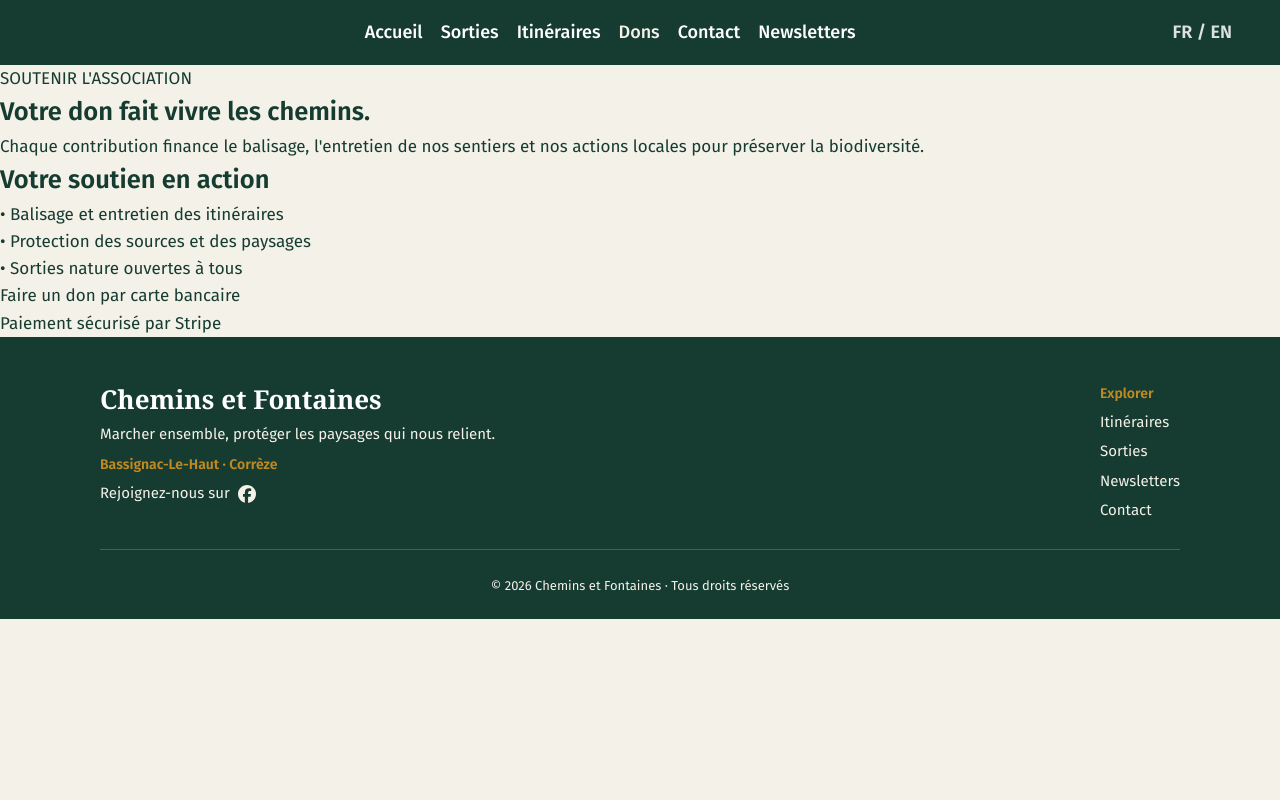
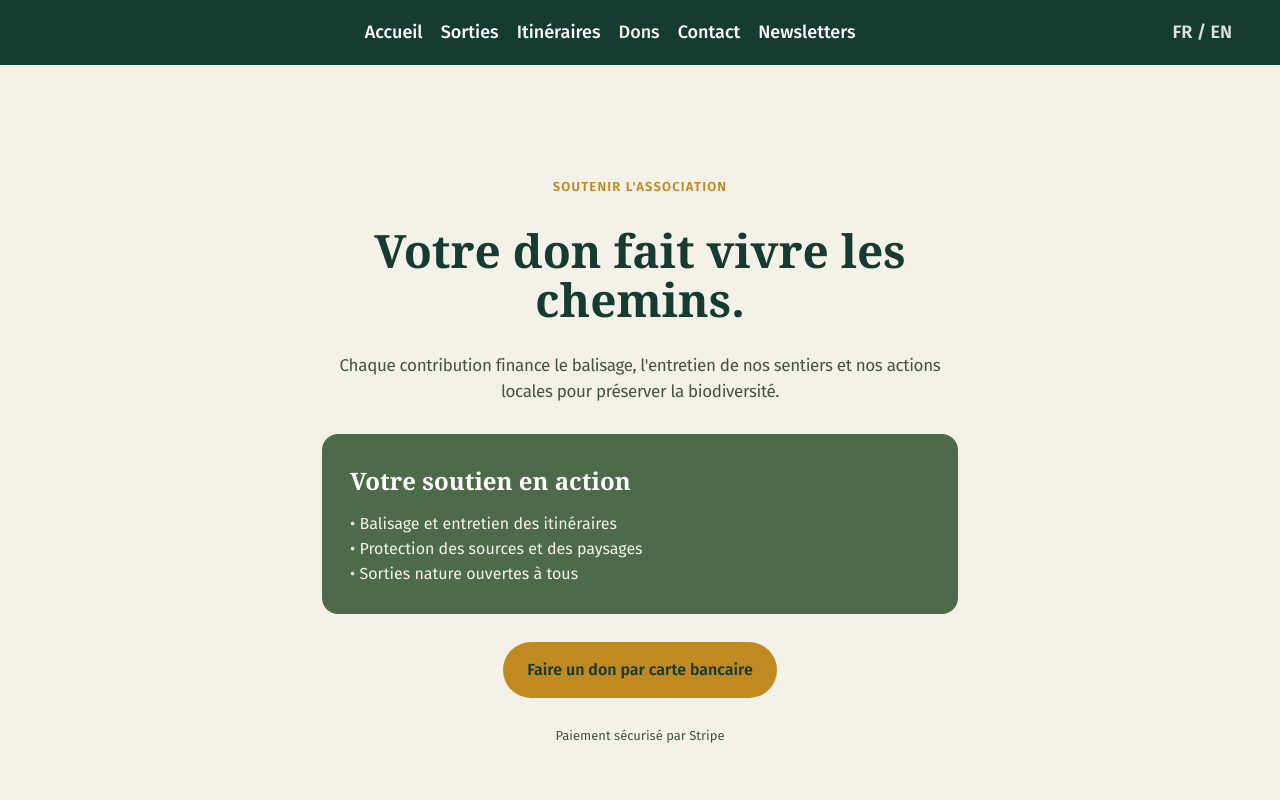
Before and after one commit to olivierpellegrin-ops/cheminsetfontaines, a Next.js app: page /fr/dons in a window 1280 px wide. Shown: the top 800 px of the page. Built offline with nearby package versions, Linux system fonts and the light colour scheme; a web font is replaced by a local one.

Commit message:
fix(ui): CSS page Dons a l'identique Framer (wrap 780, kicker ls 1.2px, titre 46px, lead 17px ls -0.02em, impact #4d6b4b, bouton ochre 15/24, note Stripe)

```diff
--- a/app/globals.css
+++ b/app/globals.css
@@ -898,3 +898,112 @@ img {
     width: 100%;
   }
 }
+
+/* ---------- Page Dons (fr/dons, .framer-c5b806) ----------
+   Relevé HTTrack 23/11/2026 : colonne max 780px centrée (racine
+   align-items:center), flex column align center, gap 28, padding
+   112px 72px (mobile 72px 24px, pas d'override tablette). */
+.dons-wrap {
+  max-width: 780px;
+  width: 100%;
+  margin: 0 auto;
+  box-sizing: border-box;
+  display: flex;
+  flex-direction: column;
+  align-items: center;
+  gap: 28px;
+  padding: 112px 72px;
+}
+
+.dons-kicker {
+  font-family: var(--font-body);
+  font-size: 13px;
+  font-weight: 600;
+  letter-spacing: 1.2px;
+  text-align: center;
+  color: var(--ochre);
+}
+
+.dons-title {
+  margin: 0;
+  font-family: var(--font-display);
+  font-weight: 700;
+  font-size: 46px;
+  line-height: 1.08em;
+  text-align: center;
+  color: var(--forest);
+}
+
+.dons-lead {
+  margin: 0;
+  width: 100%;
+  font-family: var(--font-body);
+  font-size: 17px;
+  font-weight: 400;
+  letter-spacing: -0.02em;
+  line-height: 1.55em;
+  text-align: center;
+  color: var(--text-muted);
+}
+
+/* Carte Impact (.framer-1doz046) : fond #4d6b4b, radius 16, colonne
+   align-start, gap 12, padding 28 (titre National Park 24px/700
+   blanc, puces 16px lh 1.55 parchemin). */
+.dons-impact {
+  width: 100%;
+  box-sizing: border-box;
+  background: var(--green-mid);
+  border-radius: 16px;
+  display: flex;
+  flex-direction: column;
+  align-items: flex-start;
+  gap: 12px;
+  padding: 28px;
+}
+
+.dons-impact-title {
+  margin: 0;
+  font-family: var(--font-display);
+  font-weight: 700;
+  font-size: 24px;
+  color: #ffffff;
+}
+
+.dons-impact-list {
+  margin: 0;
+  font-family: var(--font-body);
+  font-size: 16px;
+  line-height: 1.55em;
+  color: var(--parchment);
+}
+
+/* Bouton Stripe (.framer-1dv2aug) : ochre #c18a21, radius 100px,
+   padding 15px 24px, Fira Sans 600 16px #163C32. */
+.dons-btn {
+  display: inline-flex;
+  align-items: center;
+  justify-content: center;
+  background: var(--ochre);
+  border-radius: var(--radius-pill);
+  padding: 15px 24px;
+  font-family: var(--font-body);
+  font-size: 16px;
+  font-weight: 600;
+  color: var(--forest);
+  text-decoration: none;
+}
+
+.dons-note {
+  margin: 0;
+  width: 100%;
+  font-family: var(--font-body);
+  font-size: 13px;
+  text-align: center;
+  color: var(--text-muted);
+}
+
+@media (max-width: 809.98px) {
+  .dons-wrap {
+    padding: 72px 24px;
+  }
+}
```
